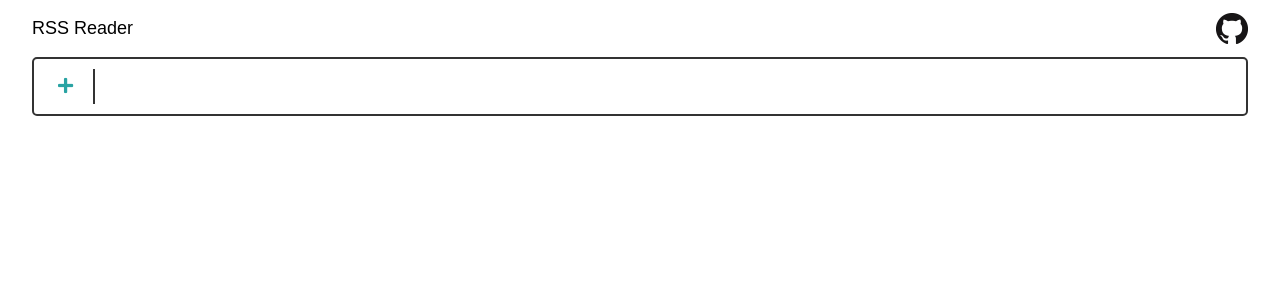
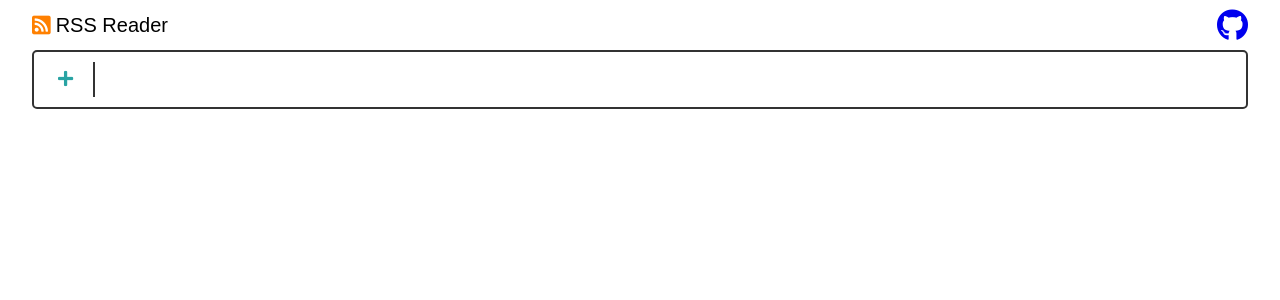
Before and after one commit to m1k3f/RssMedia, a React (Create React App) app in the folder ClientApp/: page / in a window 1280 px wide. Shown: the top 300 px of the page. Built offline with nearby package versions, Linux system fonts and the light colour scheme.

Commit message:
navmenu layout/css updates

```diff
--- a/ClientApp/src/components/NavMenu.js
+++ b/ClientApp/src/components/NavMenu.js
@@ -6,10 +6,15 @@ export class NavMenu extends Component {
   render () {
     return (
       <header>
-        <p>RSS Reader</p>
-        <a href="https://github.com/m1k3f/RssMedia" target="_blank">
-            <img src="./images/GitHub-Mark-32px.png" alt="" />
-        </a>
+        <div>
+          <i className="fas fa-rss-square fa-lg"></i>
+          <p>RSS Reader</p>
+        </div>
+        <div>
+          <a href="https://github.com/m1k3f/RssMedia" target="_blank">
+              <i className="fab fa-github fa-2x"></i>
+          </a>
+        </div>
       </header>
     );
   }
--- a/ClientApp/src/css/rssmedia.css
+++ b/ClientApp/src/css/rssmedia.css
@@ -25,29 +25,31 @@ header {
     align-items: center;
 }
 
-header > p {
-    font-size: 18px;
-    /* font-weight: 600; */
+header div {
+    display: flex;
+    align-items: center;
+    line-height: 10px;
 }
 
-header > a:last-child {
-    /* position: absolute;
-    top: 10px;
-    right: 10px; */
-    /* display: block; */
-    /* float: right; */
-    /* padding: 8px 10px; */
-    /* border: 1px solid black; */
-    /* font-size: 0; */
+header > div:first-child > i {
+    color: #ff8000;
+    padding-right: 5px;
+}
+
+header > div > p {
+    font-size: 20px;
+}
+
+header > div:last-child {
     display: flex;
     align-items: center;
 }
 
+header > div:last-child > i {
+    color: black;
+}
+
 main {
-    /* margin-top: 10px; */
-    /* padding: 10px; */
-    /* margin-top: 4px;
-    margin-bottom: 4px; */
     font-size: 13px;
 }
 
```
